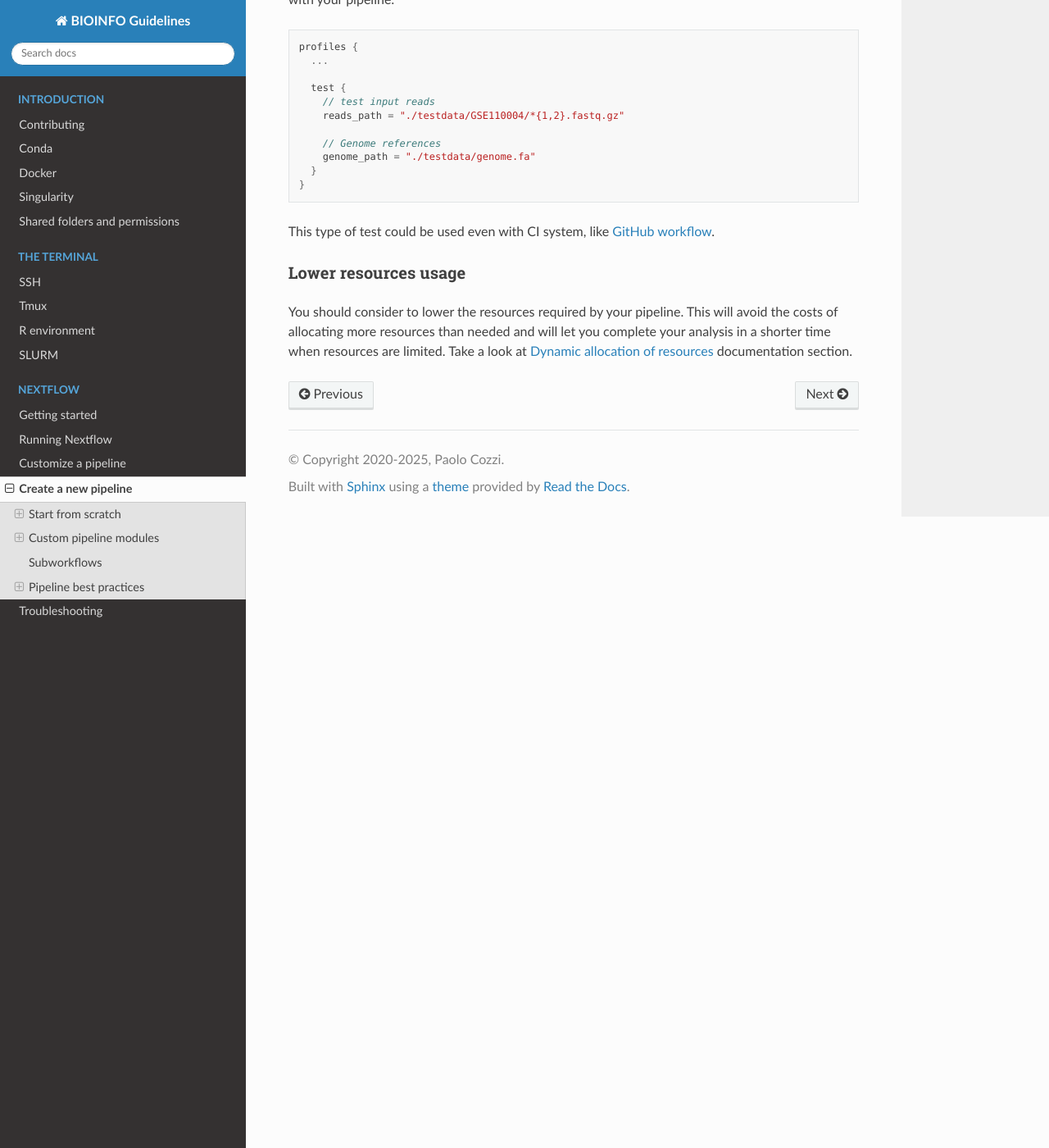
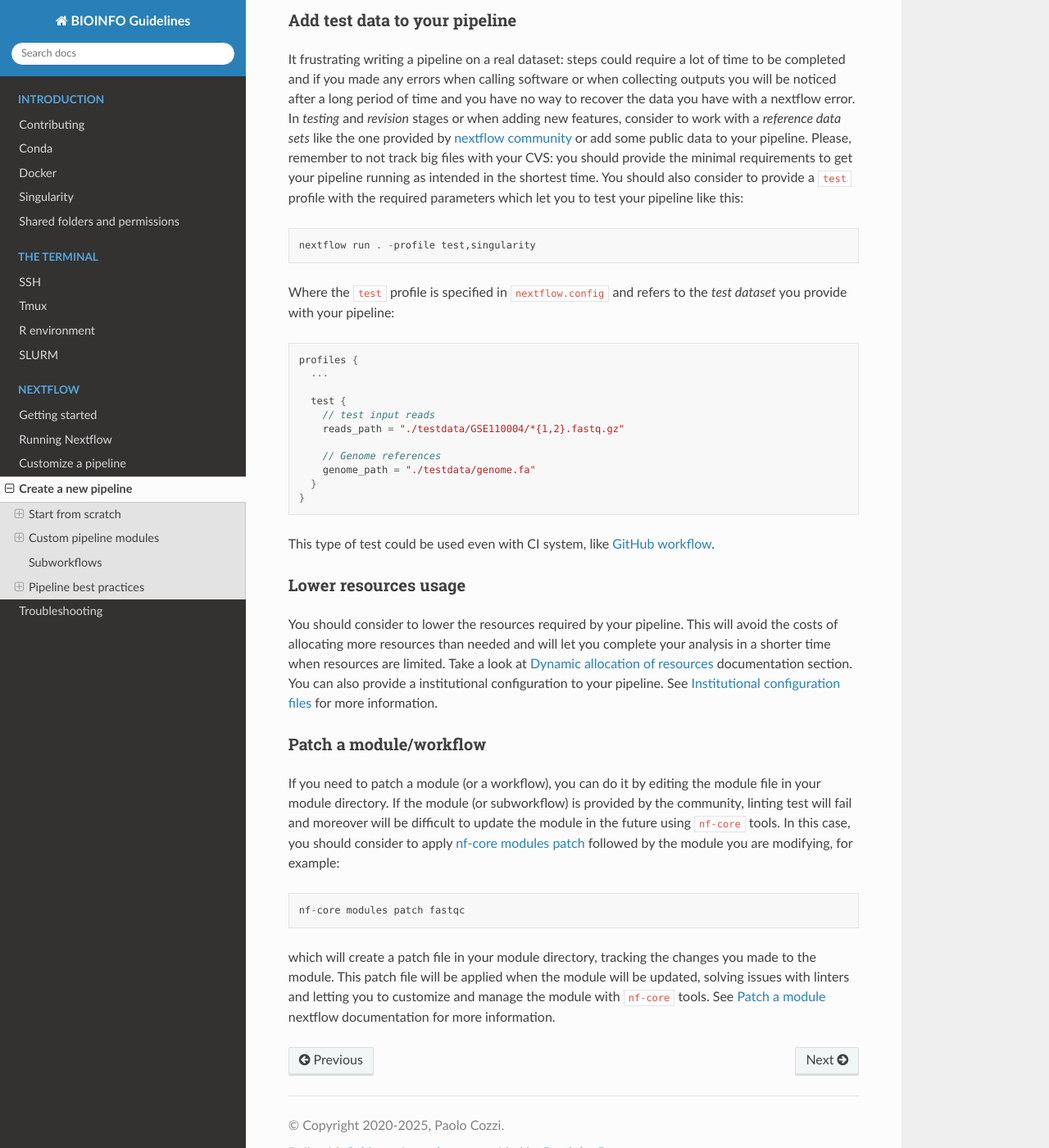
Before and after one commit to cnr-ibba/BIOINFO-guidelines, a Sphinx documentation site: the page built from docs/nextflow/new-pipeline.rst, in a window 1280 px wide and 1400 px high, scrolled down 8278 px. Shown: the whole window at 82% size. Built offline with Sphinx 7.4.7 and the Read the Docs theme 3.1.0, drawn with Linux system fonts in a browser that asks for light colours; some of the changed text lies outside the part shown.

Commit message:
:memo: update new-pipeline nextflow document

```diff
--- a/docs/nextflow/new-pipeline.rst
+++ b/docs/nextflow/new-pipeline.rst
@@ -182,7 +182,7 @@
 
 We provide custom DSL2 modules (not implemented by *nf-core* community) in our
 repository at `cnr-ibba/nf-modules <https://github.com/cnr-ibba/nf-modules>`_.
-This repository is not maintained by *nf-core* community, its internal and intended
+This repository is not maintained by *nf-core* community, it's intended
 to share modules across pipelines and to test stuff locally. It's organized in a
 similar way to `nf-core/modules <https://github.com/nf-core/modules>`_, so it's
 possible to take a module from here and share it with the *nextflow* community (please see
@@ -213,12 +213,12 @@
 ``nf-core modules`` will determine if your folder is a pipeline or a *modules*
 repository clone::
 
-  nf-core modules create freebayes/single --author @bunop --label process_high --meta
+  nf-core modules create freebayes/single --author <you GitHub account> --label process_high --meta
 
 .. tip::
 
-  To get more information in creating modules see `Adding a new module <https://nf-co.re/developers/adding_modules>`_
-  guide.
+  To get more information in creating modules see `Create a module <https://nf-co.re
+  /docs/nf-core-tools/modules/create>`_ guide.
 
 Testing a new module
 ~~~~~~~~~~~~~~~~~~~~
@@ -248,14 +248,30 @@
 A subworkflow is an experimental feature which allow to include a chain of modules
 together (for example ``bam_sort_samtools``, which execute *samtools sort*, *samtools
 index* and then call the ``bam_stats_samtools``, which is another subworkflow.
-There are imported in the main workflow (pipeline) like any others modules. More
-information will be added in future.
+There are imported in the main workflow (pipeline) like any others modules. It is
+possible to manage subworkflows in the same way as modules, using ``nf-core``
+tools. For example::
+
+  nf-core subworkflows list remote
+
+to get a list of available subworkflows. Similarly, you can install a subworkflow
+using ``nf-core`` tools::
+
+  nf-core subworkflows install bam_sort_stats_samtools
+
+See also `Subworkflow Specifications <https://nf-co.re/docs/guidelines/components/
+subworkflows>`_ for more information.
 
 Pipeline best practices
 -----------------------
 
 Use DSL2 syntax when possible
 ~~~~~~~~~~~~~~~~~~~~~~~~~~~~~
+
+.. warning::
+
+  Starting from nextflow ``22.12.0-edge`` version, **DSL1** was removed and **DSL2**
+  is the new standard. You cannot use **DSL1** with a recent version of nextflow.
 
 **DSL2** is the newest pipeline standard and the nextflow community is currently
 moving to this format. This means that community pipelines will be updated to fully
@@ -401,4 +417,24 @@
 You should consider to lower the resources required by your pipeline. This will
 avoid the costs of allocating more resources than needed and will let you complete
 your analysis in a shorter time when resources are limited.
-Take a look at :ref:`dynamic-allocation-resources` documentation section.
+Take a look at :ref:`dynamic-allocation-resources` documentation section. You can
+also provide a institutional configuration to your pipeline. See
+:ref:`institutional-configuration-files` for more information.
+
+Patch a module/workflow
+~~~~~~~~~~~~~~~~~~~~~~~
+
+If you need to patch a module (or a workflow), you can do it by editing the module
+file in your module directory. If the module (or subworkflow) is provided by the
+community, linting test will fail and moreover will be difficult to update the
+module in the future using ``nf-core`` tools. In this case, you should consider
+to apply `nf-core modules patch <https://nf-co.re/docs/nf-core-tools/modules/patch>`_
+followed by the module you are modifying, for example::
+
+  nf-core modules patch fastqc
+
+which will create a patch file in your module directory, tracking the changes you
+made to the module. This patch file will be applied when the module will be updated,
+solving issues with linters and letting you to customize and manage the module
+with ``nf-core`` tools. See `Patch a module <https://nf-co.re/docs/nf-core-tools/modules/patch>`_
+nextflow documentation for more information.
```
Also changed, not shown: other parts of docs/nextflow/new-pipeline.rst (+1 -1 lines).
